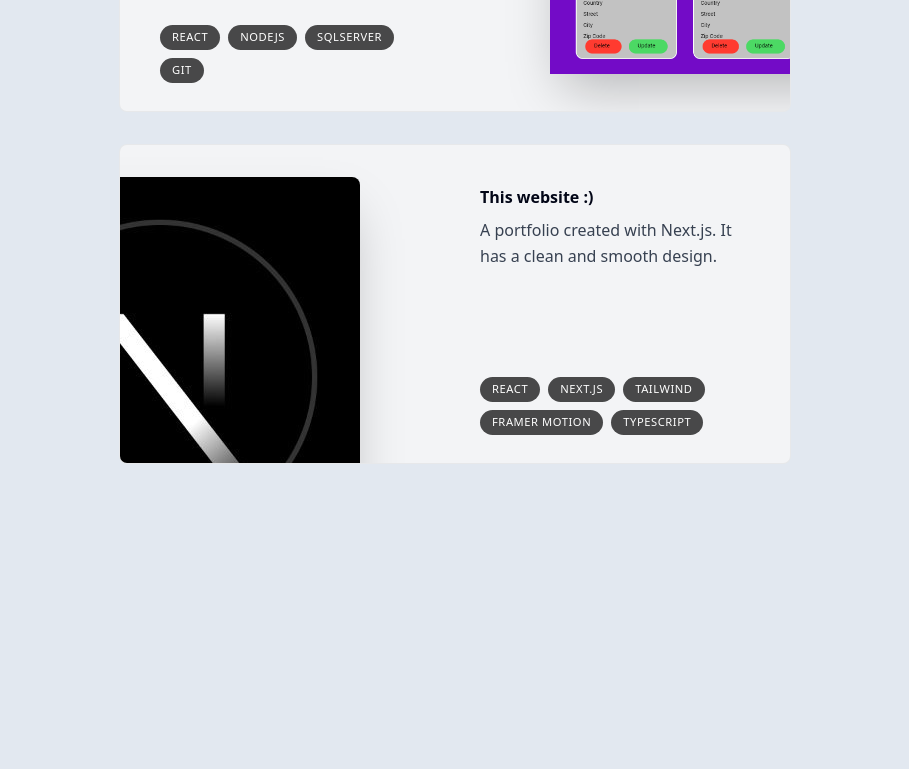
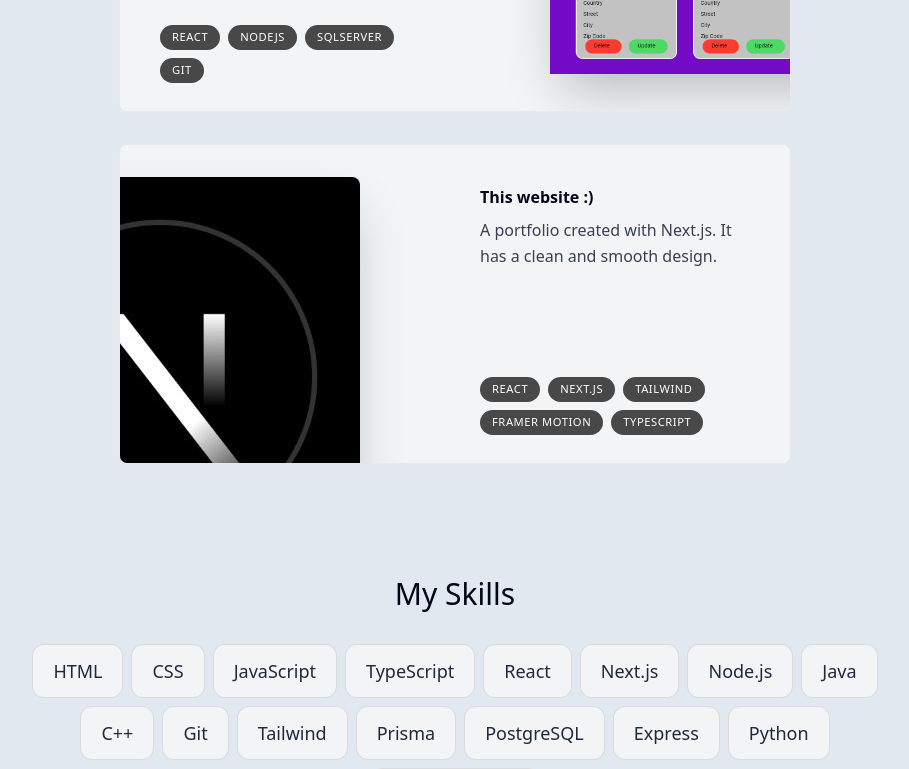
Before and after one commit to tlbdrgs/MyPortofolio, a Next.js app in the folder portfolio/: page / in a window 1280 px wide. Shown: the part 2000-2769 px from the top of the page, without its empty margins (185-1094 px from the left). Built offline with nearby package versions, Linux system fonts and the light colour scheme.

Commit message:
added skills, need to fix experience components

```diff
--- a/portfolio/app/globals.css
+++ b/portfolio/app/globals.css
@@ -1,3 +1,7 @@
 @tailwind base;
 @tailwind components;
 @tailwind utilities;
+
+html {
+    --line-color: #e5e7eb;
+}
--- a/portfolio/app/page.tsx
+++ b/portfolio/app/page.tsx
@@ -1,7 +1,9 @@
 import About from "@/components/about";
 import SectionDivider from "@/components/divider";
+import Experience from "@/components/experience";
 import Intro from "@/components/intro";
 import Projects from "@/components/projects";
+import Skills from "@/components/skills";
 
 export default function Home() {
   return (
@@ -10,6 +12,8 @@ export default function Home() {
       <SectionDivider />
       <About />
       <Projects />
+      <Skills />
+      <Experience />
     </main>
   );
 }
--- a/portfolio/components/about.tsx
+++ b/portfolio/components/about.tsx
@@ -6,7 +6,7 @@ import { motion } from 'framer-motion'
 import { useSectionInView } from '@/lib/hooks'
 
 export default function About() {
-    const { ref } = useSectionInView('About');
+    const { ref } = useSectionInView('About', 1);
     return (
         <motion.section className='mb-28 max-w-[45rem] text-center leading-8 sm:mb-40 scroll-mt-28'
         ref={ref}
--- /dev/null
+++ b/portfolio/components/experience.tsx
@@ -0,0 +1,48 @@
+"use client";
+
+import React from 'react'
+import SectionHeading from './section-heading'
+import { VerticalTimeline, VerticalTimelineElement }  from 'react-vertical-timeline-component';
+import 'react-vertical-timeline-component/style.min.css';
+import { experiencesData } from '@/lib/data';
+import { useSectionInView } from '@/lib/hooks';
+
+export default function Experience() {
+    const { ref } = useSectionInView('Experience', 0.9);
+  return (
+    <section
+    id='experience'
+    ref={ref}>
+        <SectionHeading>My Experience</SectionHeading>
+
+        <VerticalTimeline lineColor="">
+            {experiencesData.map((experience, index) => (
+                <React.Fragment key={index}>
+                <VerticalTimelineElement
+                contentStyle={{
+                    background: '#f3f4f6',
+                    boxShadow: 'none',
+                    textAlign: 'left',
+                    padding: '1.3rem 2rem',
+                 }}
+                contentArrowStyle={{
+                    borderRight: "0.4rem solid #9ca3af",
+
+                }}
+                date={experience.date}
+                icon={experience.icon}
+                iconStyle={{
+                    background: 'white',
+                    fontSize: '1.5rem',
+                }}>
+                    <h3 className='font-semibold capitalize'>{experience.title}</h3>
+                    <p className='font-normal !mt-0'>{experience.location}</p>
+                    <p className='!mt-1 !font-normal text-gray-700'>{experience.description}</p>
+                </VerticalTimelineElement>
+                </React.Fragment>
+            ))
+        }
+        </VerticalTimeline>
+    </section>
+  )
+}
--- a/portfolio/components/intro.tsx
+++ b/portfolio/components/intro.tsx
@@ -12,7 +12,7 @@ import { BsInstagram, BsLinkedin } from 'react-icons/bs';
 import { useSectionInView } from '@/lib/hooks';
 
 export default function Intro() {
-    const { ref } = useSectionInView('Home', 0.5);
+    const { ref } = useSectionInView('Home', 1);
 
     return (
         <section ref={ref} id='home' className='mb-28 max-w-[50rem] text-center sm:mb-0 scroll-mt-[100rem]'>
--- a/portfolio/components/projects.tsx
+++ b/portfolio/components/projects.tsx
@@ -9,7 +9,7 @@ import { useSectionInView } from '@/lib/hooks';
 export default function Projects() {
   const { ref } = useSectionInView('Projects', 0.5);
   return (
-    <section ref={ref} id="projects" className='scroll-mt-28'>
+    <section ref={ref} id="projects" className='scroll-mt-28 mb-28'>
         <SectionHeading>My projects</SectionHeading>
         {
             projectsData.map((project, index) => (
--- /dev/null
+++ b/portfolio/components/skills.tsx
@@ -0,0 +1,46 @@
+"use client";
+
+import React from 'react'
+import SectionHeading from './section-heading'
+import { skillsData } from '@/lib/data'
+import { useSectionInView } from '@/lib/hooks';
+import { motion } from 'framer-motion';
+
+const fadeInAnimationVariants = {
+    initial: {
+        opacity: 0,
+        y: 100,
+    },
+    animate: (index: number) => ({
+        opacity: 1,
+        y: 0,
+        transition: {
+            delay:0.05 * index,
+        }
+    }),
+};
+
+export default function Skills() {
+    const { ref } = useSectionInView('Skills', 0.5);
+  return (
+    <section ref={ref} id='skills' className='mb-28 max-w-[53rem] scroll-mt-28 tet-center sm:mb-40'>
+        <SectionHeading>My Skills</SectionHeading>
+        <ul className='flex flex-wrap justify-center gap-2 text-lg text-slate-800'>
+            {
+                skillsData.map((skill, index) => (
+                    <motion.li className='bg-gray-100 border border-black/[0.1] rounded-xl rounded-x1 px-5 py-3'
+                    key={index}
+                    variants={fadeInAnimationVariants}
+                    initial="initial"
+                    whileInView="animate"
+                    viewport={{
+                        once: true,
+                    }}
+                    custom={index}
+                    >{skill}</motion.li>
+                ))
+            }
+        </ul>
+    </section>
+  )
+}
--- a/portfolio/lib/data.ts
+++ b/portfolio/lib/data.ts
@@ -24,13 +24,10 @@ export const links = [
     hash: "#skills",
   },
   {
-    name: "Education",
-    hash: "#education",
+    name: "Experience",
+    hash: "#experience",
   },
-  {
-    name: "Github",
-    hash: "#github",
-  },
+
 ] as const;
 
 export const experiencesData = [
--- a/portfolio/package.json
+++ b/portfolio/package.json
@@ -15,12 +15,14 @@
     "react": "^18",
     "react-dom": "^18",
     "react-icons": "^5.2.1",
-    "react-intersection-observer": "^9.10.3"
+    "react-intersection-observer": "^9.10.3",
+    "react-vertical-timeline-component": "^3.6.0"
   },
   "devDependencies": {
     "@types/node": "^20",
     "@types/react": "^18",
     "@types/react-dom": "^18",
+    "@types/react-vertical-timeline-component": "^3.3.6",
     "eslint": "^8",
     "eslint-config-next": "14.2.3",
     "postcss": "^8",
```
Also changed, not shown: 1 other file (tests, documents, lock files or other folders).
